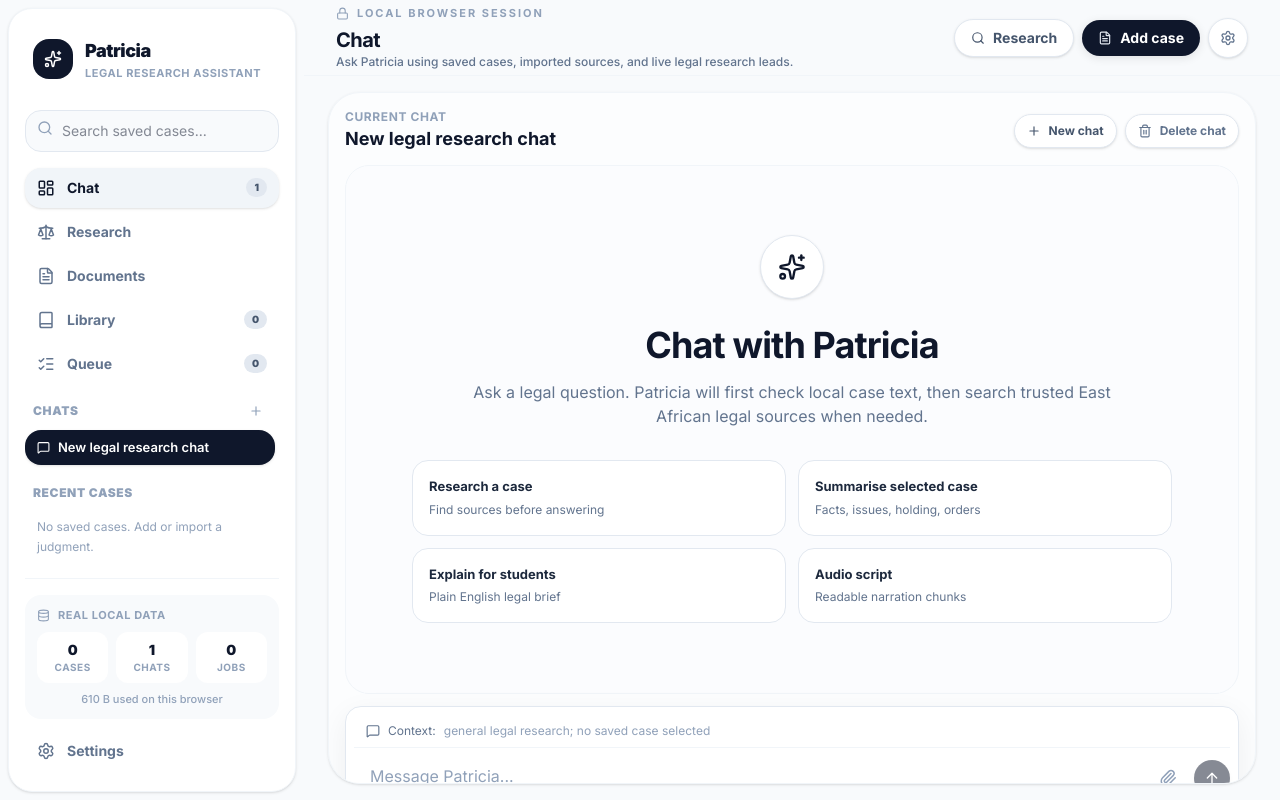
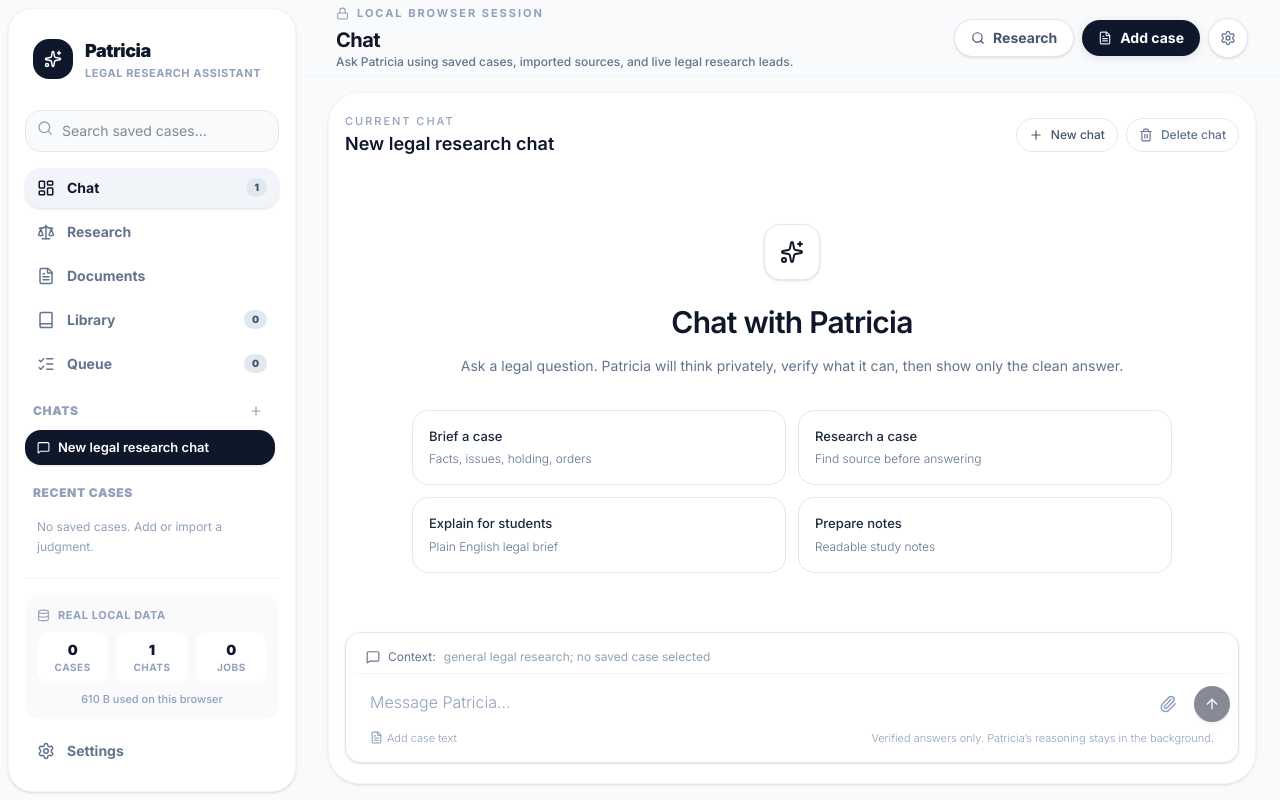
Before and after one commit to imranshiundu/Patricia, a Next.js app: page / in a window 1280 px wide. Built offline with nearby package versions, Linux system fonts and the light colour scheme.

Commit message:
Clean chat UI and add copy edit share actions

```diff
--- a/src/components/PatriciaChat.tsx
+++ b/src/components/PatriciaChat.tsx
@@ -1,6 +1,6 @@
 "use client";
 
-import { ArrowUp, FileText, Loader2, MessageSquare, Paperclip, Plus, Sparkles, Trash2 } from "lucide-react";
+import { ArrowUp, Check, Copy, Edit3, FileText, Loader2, MessageSquare, Paperclip, Plus, Share2, Sparkles, Trash2 } from "lucide-react";
 import Link from "next/link";
 import { FormEvent, useEffect, useMemo, useRef, useState } from "react";
 import { getPatriciaCases, PatriciaCaseRecord } from "@/lib/patricia-storage";
@@ -16,6 +16,14 @@ import {
 } from "@/lib/patricia-chat-sessions";
 
 const MAX_CONTEXT_CHARS = 60_000;
+
+function cleanVisibleAnswer(value: string) {
+  return value
+    .replace(/^#{1,6}\s+/gm, "")
+    .replace(/^Sources returned[\s\S]*$/im, "")
+    .replace(/\n{3,}/g, "\n\n")
+    .trim();
+}
 
 export function PatriciaChat() {
   const [session, setSession] = useState<PatriciaChatSession | null>(null);
@@ -59,26 +67,20 @@ export function PatriciaChat() {
     bottomRef.current?.scrollIntoView({ behavior: "smooth", block: "end" });
   }, [messages.length, isSending]);
 
-  const selectedCase = useMemo(
-    () => cases.find((item) => item.id === selectedCaseId),
-    [cases, selectedCaseId]
-  );
-
-  const selectedCaseText = useMemo(() => {
-    const text = selectedCase?.fullText || selectedCase?.textPreview || "";
-    return text.slice(0, MAX_CONTEXT_CHARS);
-  }, [selectedCase]);
+  const selectedCase = useMemo(() => cases.find((item) => item.id === selectedCaseId), [cases, selectedCaseId]);
+  const selectedCaseText = useMemo(() => (selectedCase?.fullText || selectedCase?.textPreview || "").slice(0, MAX_CONTEXT_CHARS), [selectedCase]);
 
   function persistSession(nextMessages: PatriciaChatMessage[], title?: string) {
     const base = session || createChatSession(title || "New legal research chat");
-    const updated = upsertChatSession({
-      ...base,
-      title: title || base.title,
-      selectedCaseId,
-      messages: nextMessages,
-    });
+    const updated = upsertChatSession({ ...base, title: title || base.title, selectedCaseId, messages: nextMessages });
     setSession(updated);
     return updated;
+  }
+
+  function updateMessageContent(id: string, content: string) {
+    if (!session) return;
+    const next = messages.map((message) => (message.id === id ? { ...message, content } : message));
+    persistSession(next, session.title);
   }
 
   async function submitMessage(event?: FormEvent) {
@@ -86,13 +88,7 @@ export function PatriciaChat() {
     const question = input.trim();
     if (!question || isSending) return;
 
-    const userMessage: PatriciaChatMessage = {
-      id: makePatriciaId("user"),
-      role: "user",
-      content: question,
-      createdAt: new Date().toISOString(),
-    };
-
+    const userMessage: PatriciaChatMessage = { id: makePatriciaId("user"), role: "user", content: question, createdAt: new Date().toISOString() };
     const title = messages.length === 0 ? titleFromQuestion(question) : session?.title;
     const withUser = [...messages, userMessage];
     persistSession(withUser, title);
@@ -102,30 +98,21 @@ export function PatriciaChat() {
     setResearchStage("Planning research...");
 
     try {
-      setResearchStage("Checking local case context and East African legal sources...");
+      setResearchStage("Checking local case context and trusted legal sources...");
       const response = await fetch("/api/patricia/chat", {
         method: "POST",
         headers: { "Content-Type": "application/json" },
-        body: JSON.stringify({
-          question,
-          caseText: selectedCaseText,
-          caseTitle: selectedCase?.title || "",
-          citation: selectedCase?.citation || "",
-          previousMessages: withUser.slice(-8),
-        }),
+        body: JSON.stringify({ question, caseText: selectedCaseText, caseTitle: selectedCase?.title || "", citation: selectedCase?.citation || "", previousMessages: withUser.slice(-8) }),
       });
 
-      setResearchStage("Studying sources and preparing a professional answer...");
+      setResearchStage("Studying the material and verifying the answer...");
       const data = await response.json();
-
-      if (!response.ok) {
-        throw new Error(data.error || "Patricia could not answer right now.");
-      }
+      if (!response.ok) throw new Error(data.error || "Patricia could not answer right now.");
 
       const assistantMessage: PatriciaChatMessage = {
         id: makePatriciaId("assistant"),
         role: "assistant",
-        content: data.content || "I could not produce an answer from the available context.",
+        content: cleanVisibleAnswer(data.content || "I could not produce an answer from the available context."),
         createdAt: new Date().toISOString(),
         sources: data.sources || [],
       };
@@ -134,15 +121,7 @@ export function PatriciaChat() {
     } catch (caught) {
       const message = caught instanceof Error ? caught.message : "Patricia could not answer right now.";
       setError(message);
-      persistSession([
-        ...withUser,
-        {
-          id: makePatriciaId("assistant-error"),
-          role: "assistant",
-          content: `I could not complete that request. ${message}`,
-          createdAt: new Date().toISOString(),
-        },
-      ], title);
+      persistSession([...withUser, { id: makePatriciaId("assistant-error"), role: "assistant", content: `I could not complete that request. ${message}`, createdAt: new Date().toISOString() }], title);
     } finally {
       setIsSending(false);
       setResearchStage("");
@@ -169,60 +148,40 @@ export function PatriciaChat() {
   }
 
   return (
-    <div className="relative flex h-[calc(100vh-32px)] min-h-[720px] flex-col overflow-hidden">
-      <div className="mx-auto flex w-full max-w-5xl flex-1 flex-col overflow-hidden px-4 pt-4">
-        <div className="mb-3 flex items-center justify-between gap-3">
+    <div className="flex h-full min-h-0 flex-col overflow-hidden bg-white">
+      <div className="mx-auto flex w-full max-w-5xl flex-1 flex-col overflow-hidden px-4 pt-5">
+        <div className="mb-4 flex items-center justify-between gap-3">
           <div className="min-w-0">
-            <p className="text-xs font-bold uppercase tracking-wider text-slate-400">Current chat</p>
-            <h1 className="truncate text-lg font-bold text-slate-900">{session?.title || "New legal research chat"}</h1>
+            <p className="text-[11px] font-medium uppercase tracking-[0.18em] text-slate-400">Current chat</p>
+            <h1 className="truncate text-lg font-semibold text-slate-900">{session?.title || "New legal research chat"}</h1>
           </div>
           <div className="flex gap-2">
-            <button
-              type="button"
-              onClick={startNewChat}
-              className="inline-flex items-center gap-2 rounded-full border border-slate-200 bg-white px-3 py-2 text-xs font-bold text-slate-600 shadow-sm hover:bg-slate-50"
-            >
-              <Plus size={14} /> New chat
-            </button>
-            <button
-              type="button"
-              onClick={clearCurrentChat}
-              className="inline-flex items-center gap-2 rounded-full border border-slate-200 bg-white px-3 py-2 text-xs font-bold text-slate-500 shadow-sm hover:bg-slate-50 hover:text-slate-800"
-            >
-              <Trash2 size={14} /> Delete chat
-            </button>
+            <button type="button" onClick={startNewChat} className="inline-flex items-center gap-2 rounded-full border border-slate-200 bg-white px-3 py-2 text-xs font-medium text-slate-600 hover:bg-slate-50"><Plus size={14} /> New chat</button>
+            <button type="button" onClick={clearCurrentChat} className="inline-flex items-center gap-2 rounded-full border border-slate-200 bg-white px-3 py-2 text-xs font-medium text-slate-500 hover:bg-slate-50 hover:text-slate-800"><Trash2 size={14} /> Delete chat</button>
           </div>
         </div>
 
-        <div className="flex-1 overflow-y-auto rounded-3xl border border-slate-100 bg-slate-50/40 px-4 py-5">
+        <div className="flex-1 overflow-y-auto px-1 py-4">
           {messages.length === 0 ? (
             <div className="flex min-h-full flex-col items-center justify-center text-center">
-              <div className="mb-6 flex h-16 w-16 items-center justify-center rounded-full border border-slate-200 bg-white shadow-sm">
-                <Sparkles size={28} className="text-slate-900" />
-              </div>
-              <h2 className="mb-3 text-4xl font-bold leading-tight tracking-tight text-slate-900">Chat with Patricia</h2>
-              <p className="mx-auto mb-8 max-w-2xl text-slate-500">
-                Ask a legal question. Patricia will first check local case text, then search trusted East African legal sources when needed.
-              </p>
+              <div className="mb-6 flex h-14 w-14 items-center justify-center rounded-2xl border border-slate-200 bg-white shadow-sm"><Sparkles size={24} className="text-slate-900" /></div>
+              <h2 className="mb-3 text-3xl font-semibold leading-tight tracking-tight text-slate-900">Chat with Patricia</h2>
+              <p className="mx-auto mb-8 max-w-2xl text-sm leading-6 text-slate-500">Ask a legal question. Patricia will think privately, verify what it can, then show only the clean answer.</p>
               <div className="grid w-full max-w-[760px] grid-cols-1 gap-3 sm:grid-cols-2">
-                <SuggestionCard title="Research a case" sub="Find sources before answering" onClick={() => usePrompt("Research this case carefully and tell me what is verified, what is only a lead, and what still needs checking: ")} />
-                <SuggestionCard title="Summarise selected case" sub="Facts, issues, holding, orders" onClick={() => usePrompt("Summarise the selected case into facts, issues, holding, reasoning, orders, and verification gaps.")} />
-                <SuggestionCard title="Explain for students" sub="Plain English legal brief" onClick={() => usePrompt("Explain this legal issue for a law student in clear, simple language, with sources and verification notes.")} />
-                <SuggestionCard title="Audio script" sub="Readable narration chunks" onClick={() => usePrompt("Prepare a professional audio narration script from the selected case, divided into short sections.")} />
+                <SuggestionCard title="Brief a case" sub="Facts, issues, holding, orders" onClick={() => usePrompt("Brief me on this case carefully. Only state verified facts. ")} />
+                <SuggestionCard title="Research a case" sub="Find source before answering" onClick={() => usePrompt("Research this case carefully and tell me what is verified and what still needs checking: ")} />
+                <SuggestionCard title="Explain for students" sub="Plain English legal brief" onClick={() => usePrompt("Explain this legal issue for a law student in clear, simple language.")} />
+                <SuggestionCard title="Prepare notes" sub="Readable study notes" onClick={() => usePrompt("Prepare clean study notes from the selected case.")} />
               </div>
             </div>
           ) : (
-            <div className="space-y-5 pb-4">
-              {messages.map((message) => (
-                <MessageBubble key={message.id} message={message} />
-              ))}
+            <div className="space-y-6 pb-4">
+              {messages.map((message) => <MessageBubble key={message.id} message={message} onUpdate={updateMessageContent} />)}
               {isSending && (
                 <div className="flex items-start gap-3">
-                  <div className="flex h-8 w-8 items-center justify-center rounded-full bg-slate-900 text-white">
-                    <Loader2 size={15} className="animate-spin" />
-                  </div>
+                  <div className="flex h-8 w-8 items-center justify-center rounded-full bg-slate-900 text-white"><Loader2 size={15} className="animate-spin" /></div>
                   <div className="rounded-2xl border border-slate-200 bg-white px-4 py-3 text-sm text-slate-500 shadow-sm">
-                    <p className="font-semibold text-slate-700">Patricia is researching...</p>
+                    <p className="font-medium text-slate-700">Patricia is researching and verifying...</p>
                     <p className="mt-1 text-xs">{researchStage || "Preparing answer..."}</p>
                   </div>
                 </div>
@@ -233,58 +192,29 @@ export function PatriciaChat() {
         </div>
       </div>
 
-      <div className="mx-auto w-full max-w-5xl flex-shrink-0 px-4 pb-6 pt-3">
-        <form onSubmit={submitMessage} className="rounded-2xl border border-slate-200 bg-white p-2 shadow-[0_8px_30px_rgb(0,0,0,0.06)]">
+      <div className="mx-auto w-full max-w-5xl flex-shrink-0 px-4 pb-5 pt-2">
+        <form onSubmit={submitMessage} className="rounded-2xl border border-slate-200 bg-white p-2 shadow-sm">
           <div className="flex items-center gap-2 border-b border-slate-100 px-3 py-2 text-xs text-slate-500">
             <MessageSquare size={14} />
             <span>Context:</span>
             {cases.length > 0 ? (
-              <select
-                value={selectedCaseId}
-                onChange={(event) => setSelectedCaseId(event.target.value)}
-                className="max-w-[420px] truncate rounded-lg bg-slate-50 px-2 py-1 text-xs font-medium text-slate-700 outline-none"
-              >
+              <select value={selectedCaseId} onChange={(event) => setSelectedCaseId(event.target.value)} className="max-w-[420px] truncate rounded-lg bg-slate-50 px-2 py-1 text-xs font-medium text-slate-700 outline-none">
                 <option value="">general legal research</option>
-                {cases.map((item) => (
-                  <option key={item.id} value={item.id}>{item.title}</option>
-                ))}
+                {cases.map((item) => <option key={item.id} value={item.id}>{item.title}</option>)}
               </select>
-            ) : (
-              <span className="text-slate-400">general legal research; no saved case selected</span>
-            )}
+            ) : <span className="text-slate-400">general legal research; no saved case selected</span>}
             {selectedCaseText && <span className="ml-auto hidden text-slate-400 sm:inline">{selectedCaseText.length.toLocaleString()} chars ready</span>}
           </div>
 
           <div className="flex items-end gap-2">
-            <textarea
-              value={input}
-              onChange={(event) => setInput(event.target.value)}
-              onKeyDown={(event) => {
-                if (event.key === "Enter" && !event.shiftKey) {
-                  event.preventDefault();
-                  submitMessage();
-                }
-              }}
-              rows={1}
-              placeholder="Message Patricia..."
-              className="max-h-40 min-h-[54px] flex-1 resize-none bg-transparent px-4 py-4 text-base outline-none placeholder:text-slate-400"
-            />
-            <Link href="/documents" className="mb-2 flex h-9 w-9 items-center justify-center rounded-full text-slate-400 transition hover:bg-slate-100 hover:text-slate-700" aria-label="Add case">
-              <Paperclip size={18} />
-            </Link>
-            <button
-              type="submit"
-              disabled={!input.trim() || isSending}
-              className="mb-2 flex h-9 w-9 items-center justify-center rounded-full bg-slate-900 text-white shadow-md transition hover:bg-slate-800 active:scale-95 disabled:cursor-not-allowed disabled:opacity-50"
-              aria-label="Send message"
-            >
-              {isSending ? <Loader2 size={16} className="animate-spin" /> : <ArrowUp size={16} />}
-            </button>
+            <textarea value={input} onChange={(event) => setInput(event.target.value)} onKeyDown={(event) => { if (event.key === "Enter" && !event.shiftKey) { event.preventDefault(); submitMessage(); } }} rows={1} placeholder="Message Patricia..." className="max-h-40 min-h-[54px] flex-1 resize-none bg-transparent px-4 py-4 text-base font-light outline-none placeholder:text-slate-400" />
+            <Link href="/documents" className="mb-2 flex h-9 w-9 items-center justify-center rounded-full text-slate-400 transition hover:bg-slate-100 hover:text-slate-700" aria-label="Add case"><Paperclip size={18} /></Link>
+            <button type="submit" disabled={!input.trim() || isSending} className="mb-2 flex h-9 w-9 items-center justify-center rounded-full bg-slate-900 text-white shadow-md transition hover:bg-slate-800 active:scale-95 disabled:cursor-not-allowed disabled:opacity-50" aria-label="Send message">{isSending ? <Loader2 size={16} className="animate-spin" /> : <ArrowUp size={16} />}</button>
           </div>
 
-          <div className="flex items-center justify-between px-4 pb-2 text-[11px] font-medium text-slate-400">
+          <div className="flex items-center justify-between px-4 pb-2 text-[11px] font-light text-slate-400">
             <Link href="/documents" className="flex items-center gap-1 hover:text-slate-700"><FileText size={13} /> Add case text</Link>
-            <span>{error || "Legal answers should be verified against original judgments and statutes."}</span>
+            <span>{error || "Verified answers only. Patricia’s reasoning stays in the background."}</span>
           </div>
         </form>
       </div>
@@ -292,35 +222,53 @@ export function PatriciaChat() {
   );
 }
 
-function MessageBubble({ message }: { message: PatriciaChatMessage }) {
+function MessageBubble({ message, onUpdate }: { message: PatriciaChatMessage; onUpdate: (id: string, content: string) => void }) {
   const isUser = message.role === "user";
+  const [copied, setCopied] = useState(false);
+  const [isEditing, setIsEditing] = useState(false);
+  const [draft, setDraft] = useState(message.content);
+
+  async function copyText() {
+    await navigator.clipboard.writeText(message.content);
+    setCopied(true);
+    setTimeout(() => setCopied(false), 1200);
+  }
+
+  async function shareText() {
+    if (navigator.share) {
+      await navigator.share({ title: "Patricia legal answer", text: message.content });
+    } else {
+      await copyText();
+    }
+  }
+
+  function saveEdit() {
+    onUpdate(message.id, draft.trim() || message.content);
+    setIsEditing(false);
+  }
+
   return (
-    <div className={`flex items-start gap-3 ${isUser ? "justify-end" : "justify-start"}`}>
+    <div className={`group flex items-start gap-3 ${isUser ? "justify-end" : "justify-start"}`}>
       {!isUser && <div className="flex h-8 w-8 flex-shrink-0 items-center justify-center rounded-full bg-slate-900 text-white"><Sparkles size={15} /></div>}
-      <article className={`max-w-[min(850px,86%)] whitespace-pre-wrap rounded-2xl px-5 py-4 text-sm leading-7 shadow-sm ${isUser ? "bg-slate-900 text-white" : "border border-slate-200 bg-white text-slate-700"}`}>
-        {message.content}
-        {!isUser && message.sources && message.sources.length > 0 && (
-          <div className="mt-4 border-t border-slate-100 pt-3">
-            <p className="mb-2 text-xs font-bold uppercase tracking-wider text-slate-400">Sources returned</p>
-            <div className="space-y-1">
-              {message.sources.slice(0, 6).map((source, index) => (
-                <a key={`${source.url}-${index}`} href={source.url} target="_blank" rel="noreferrer" className="block truncate text-xs font-medium text-blue-600 hover:text-blue-800">
-                  {index + 1}. {source.title} — {source.sourceName || source.authority || "source"}
-                </a>
-              ))}
-            </div>
+      <article className={`max-w-[min(860px,88%)] rounded-2xl px-5 py-4 text-[15px] font-light leading-7 shadow-sm ${isUser ? "bg-slate-900 text-white" : "border border-slate-200 bg-white text-slate-800"}`}>
+        {isEditing ? (
+          <div className="space-y-3">
+            <textarea value={draft} onChange={(event) => setDraft(event.target.value)} className="min-h-[160px] w-full resize-y rounded-xl border border-slate-200 bg-white p-3 text-sm leading-6 text-slate-800 outline-none focus:ring-2 focus:ring-slate-900" />
+            <div className="flex justify-end gap-2"><button onClick={() => setIsEditing(false)} className="rounded-full border border-slate-200 px-3 py-1.5 text-xs font-medium text-slate-500">Cancel</button><button onClick={saveEdit} className="rounded-full bg-slate-900 px-3 py-1.5 text-xs font-medium text-white">Save</button></div>
           </div>
+        ) : (
+          <div className="whitespace-pre-wrap">{cleanVisibleAnswer(message.content)}</div>
         )}
+        <div className={`mt-3 flex items-center gap-1 border-t pt-2 ${isUser ? "border-white/10" : "border-slate-100"}`}>
+          <button type="button" onClick={copyText} className={`inline-flex items-center gap-1 rounded-full px-2 py-1 text-[11px] font-medium ${isUser ? "text-white/70 hover:bg-white/10" : "text-slate-400 hover:bg-slate-50 hover:text-slate-700"}`}>{copied ? <Check size={12} /> : <Copy size={12} />} {copied ? "Copied" : "Copy"}</button>
+          <button type="button" onClick={() => setIsEditing(true)} className={`inline-flex items-center gap-1 rounded-full px-2 py-1 text-[11px] font-medium ${isUser ? "text-white/70 hover:bg-white/10" : "text-slate-400 hover:bg-slate-50 hover:text-slate-700"}`}><Edit3 size={12} /> Edit</button>
+          <button type="button" onClick={shareText} className={`inline-flex items-center gap-1 rounded-full px-2 py-1 text-[11px] font-medium ${isUser ? "text-white/70 hover:bg-white/10" : "text-slate-400 hover:bg-slate-50 hover:text-slate-700"}`}><Share2 size={12} /> Share</button>
+        </div>
       </article>
     </div>
   );
 }
 
 function SuggestionCard({ title, sub, onClick }: { title: string; sub: string; onClick: () => void }) {
-  return (
-    <button type="button" onClick={onClick} className="rounded-2xl border border-slate-200 bg-white p-4 text-left transition-colors hover:bg-slate-50 active:scale-[0.99]">
-      <h4 className="mb-1 text-[13px] font-bold text-slate-800 transition-colors">{title}</h4>
-      <p className="truncate text-[12px] text-slate-500">{sub}</p>
-    </button>
-  );
+  return <button type="button" onClick={onClick} className="rounded-2xl border border-slate-200 bg-white p-4 text-left transition-colors hover:bg-slate-50 active:scale-[0.99]"><h4 className="mb-1 text-[13px] font-medium text-slate-800">{title}</h4><p className="truncate text-[12px] font-light text-slate-500">{sub}</p></button>;
 }
```
